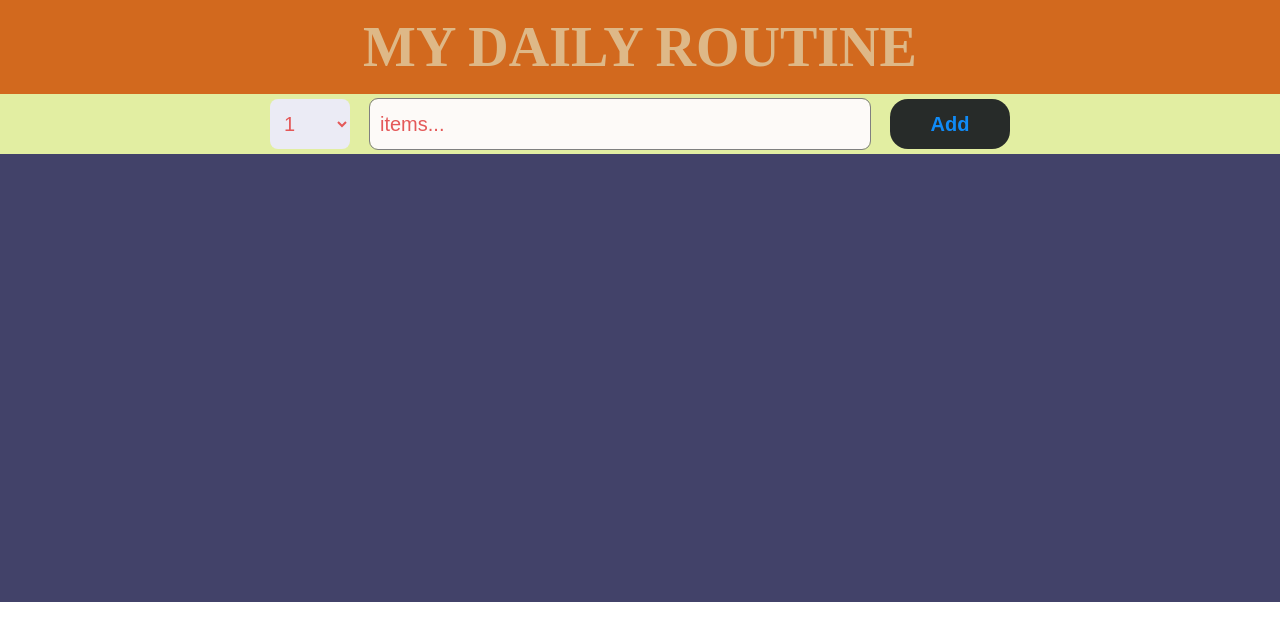
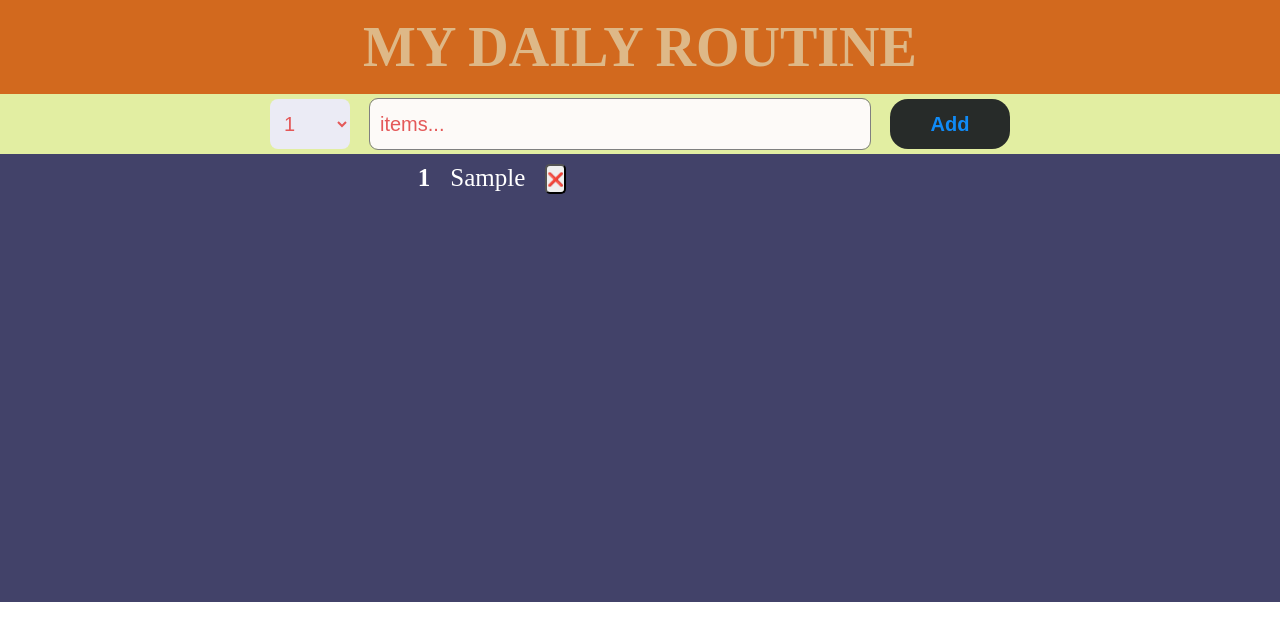
Before and after one commit to Bolaji87/todo-list, a React (Vite) app: page / in a window 1280 px wide. Both pictures are taken after typing "Sample" into the empty fields and a click on the button "Add". Shown: the top 640 px of the page. Built offline with nearby package versions, Linux system fonts and the light colour scheme.

Commit message:
add todo items and delete btn to lists component

```diff
--- a/src/App.jsx
+++ b/src/App.jsx
@@ -8,11 +8,16 @@ function App() {
   function handleUpadateItems(item) {
     setItems((items) => [...items, item]);
   }
+
+  function handleDeleteItems(id) {
+    setItems((items) => items.filter((item) => item.id !== id));
+  }
+
   return (
     <div>
       <Navbar />
       <Form onUpdateItems={handleUpadateItems} />
-      <Lists items={items} />
+      <Lists items={items} onDeleteItems={handleDeleteItems} />
     </div>
   );
 }
--- a/src/components/form/Form.jsx
+++ b/src/components/form/Form.jsx
@@ -1,13 +1,21 @@
 import React, { useState } from "react";
 import "./form.css";
 
-function Form() {
-  const [quantity, setQuantity] = useState("");
+function Form({ onUpdateItems }) {
+  const [quantity, setQuantity] = useState(1);
   const [description, setDescription] = useState("");
 
   function handleSSubmitForm(e) {
     e.preventDefault();
     if (!description) return;
+
+    const newItems = {
+      description,
+      quantity,
+      id: crypto.randomUUID(),
+    };
+
+    onUpdateItems(newItems);
 
     setQuantity("");
     setDescription("");
--- a/src/components/main/Lists.jsx
+++ b/src/components/main/Lists.jsx
@@ -1,12 +1,25 @@
 import React from "react";
 import "./list.css";
 
-function Lists({ items }) {
+function Lists({ items, onDeleteItems }) {
   return (
     <div className="list-container">
-      <h1>{items}</h1>
+      <ul className="list">
+        {items.map((item) => (
+          <List item={item} key={item.id} onDeleteItems={onDeleteItems} />
+        ))}
+      </ul>
     </div>
   );
 }
 
+function List({ item, onDeleteItems }) {
+  return (
+    <li className="list-items">
+      <h4>{item.quantity}</h4>
+      <p>{item.description}</p>
+      <button onClick={() => onDeleteItems(item.id)}>❌</button>
+    </li>
+  );
+}
 export default Lists;
--- a/src/components/main/list.css
+++ b/src/components/main/list.css
@@ -1,4 +1,24 @@
 .list-container {
   background-color: rgb(66, 66, 105);
   height: 28rem;
+  color: #fff;
+  display: flex;
+  justify-content: center;
+  flex-direction: row;
 }
+.list-container .list {
+  display: grid;
+  grid-template-columns: repeat(3, 1fr);
+  padding: 10px;
+  list-style-type: none;
+  /* justify-content: center; */
+}
+.list-container .list-items {
+  display: flex;
+  gap: 20px;
+  font-size: 25px;
+}
+.list-items button {
+  height: 30px;
+  border-radius: 5px;
+}
```
